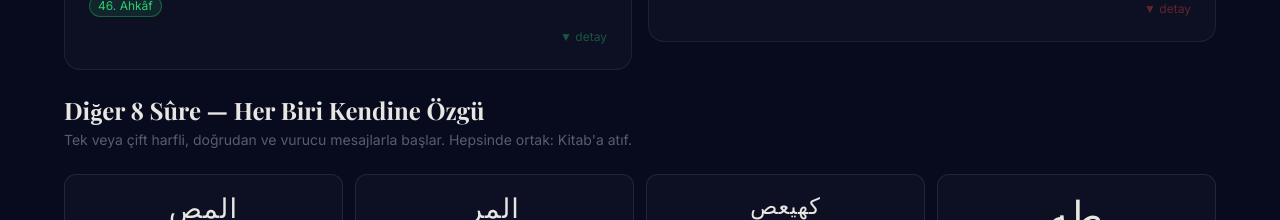
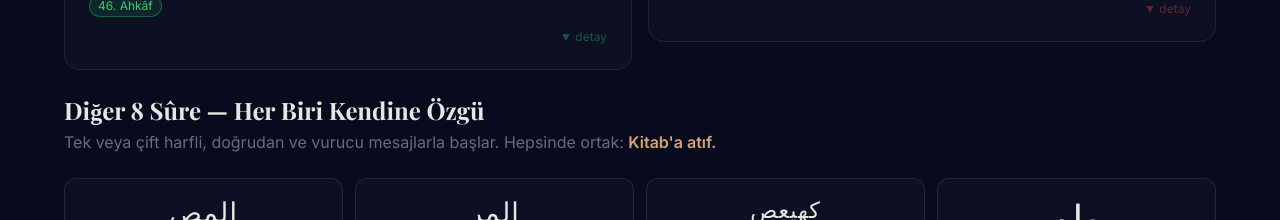
Before and after one commit to serdarbozoglan/qurancodex, a React (Vite) app: page / in a window 1280 px wide. Shown: the part 2380-2600 px from the top of the page. Built offline with nearby package versions, Linux system fonts and the light colour scheme; a web font is replaced by a local one.

Commit message:
style: highlight 'Kitab'a atif' in gold bold

```diff
--- a/src/sections/LinguisticDNA.jsx
+++ b/src/sections/LinguisticDNA.jsx
@@ -452,10 +452,10 @@ export default function LinguisticDNA() {
         <h3 className="font-display text-xl md:text-2xl font-bold text-off-white mb-1">
           {language === 'tr' ? 'Diğer 8 Sûre — Her Biri Kendine Özgü' : '8 Other Suras — Each Unique'}
         </h3>
-        <p className="text-silver/55 text-sm font-body mb-6">
+        <p className="text-silver/65 text-base font-body mb-6">
           {language === 'tr'
-            ? 'Tek veya çift harfli, doğrudan ve vurucu mesajlarla başlar. Hepsinde ortak: Kitab\'a atıf.'
-            : 'One or two letters each, direct and striking openings. Common to all: a reference to the Scripture.'}
+            ? <>Tek veya çift harfli, doğrudan ve vurucu mesajlarla başlar. Hepsinde ortak: <span className="text-gold font-semibold">Kitab'a atıf.</span></>
+            : <>One or two letters each, direct and striking openings. Common to all: <span className="text-gold font-semibold">a reference to the Scripture.</span></>}
         </p>
         <div className="grid grid-cols-2 sm:grid-cols-4 gap-3 mb-14">
           {[
```
